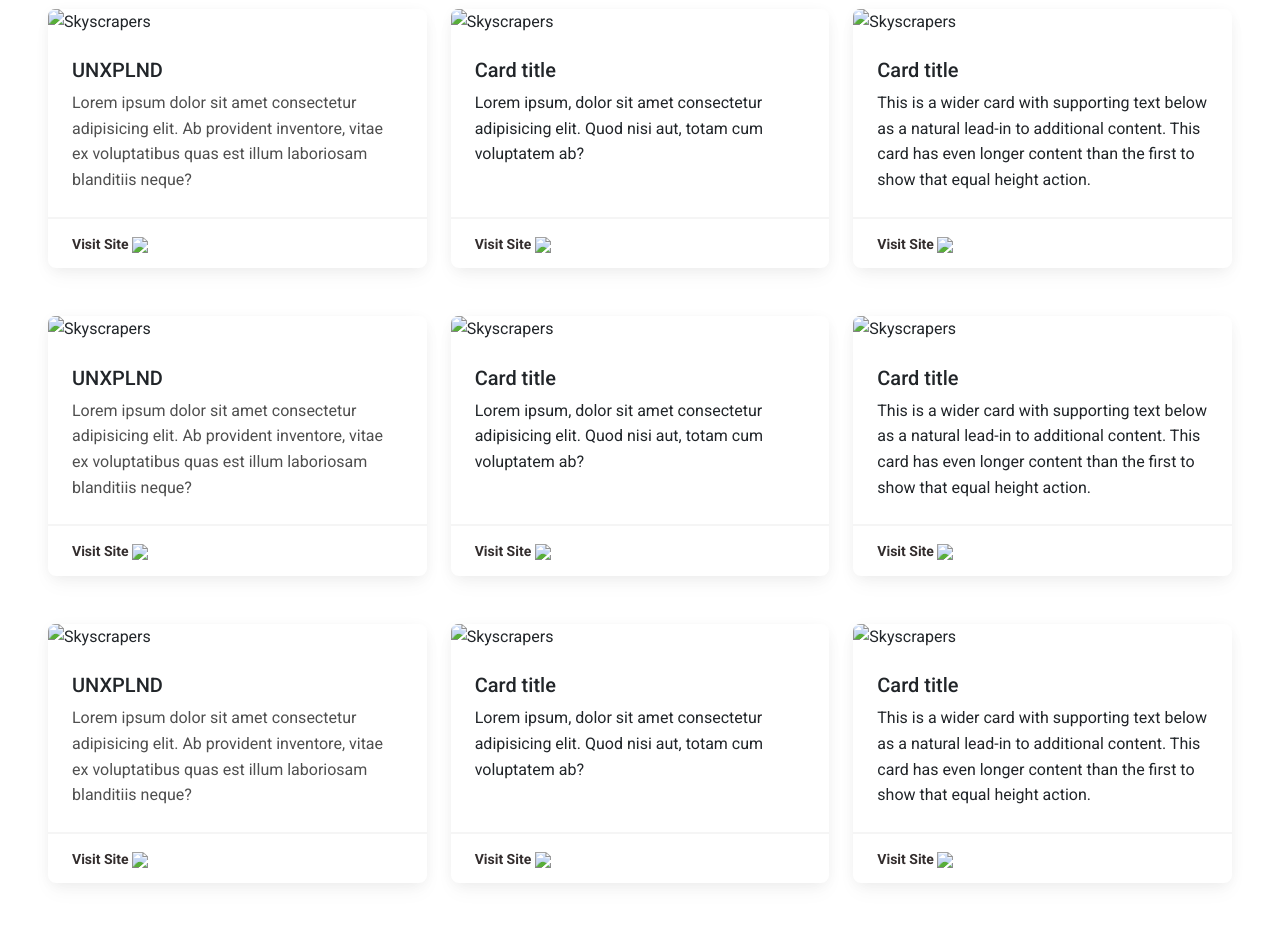
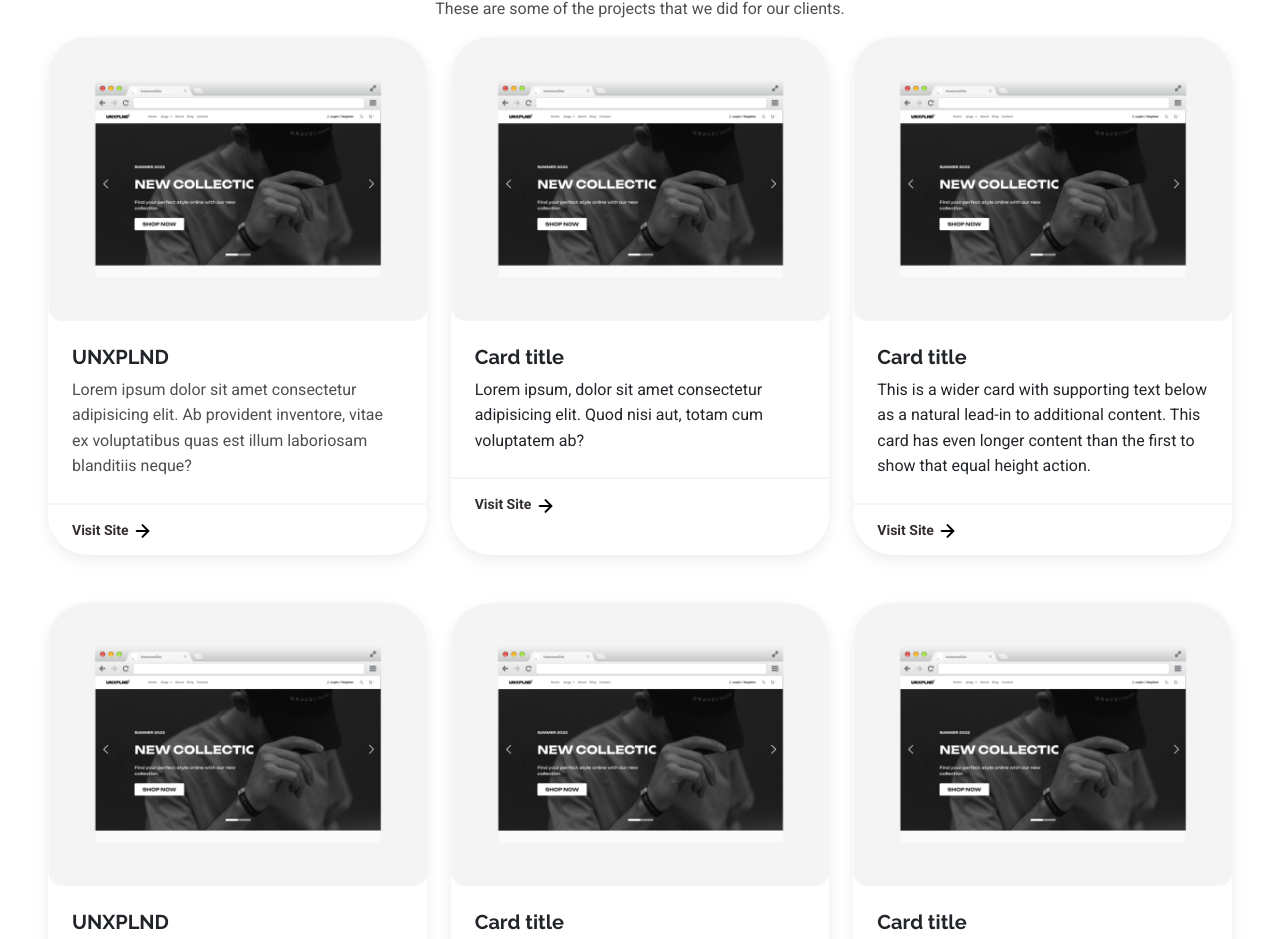
Before and after one commit to KemasLazuardi/KENBAI, a plain HTML site: page projects.html in a window 1280 px wide. Shown: the part 185-1124 px from the top of the page. Drawn offline with nearby package versions, Linux system fonts and the light colour scheme; the site is published under a folder, as on GitHub Pages, so addresses that start at the root find nothing.

Commit message:
Update projects.html

```diff
--- a/projects.html
+++ b/projects.html
@@ -16,8 +16,8 @@
     <link rel="preconnect" href="https://fonts.googleapis.com">
     <link rel="preconnect" href="https://fonts.gstatic.com" crossorigin>
     <link href="https://fonts.googleapis.com/css2?family=Raleway:wght@500;600;700&display=swap" rel="stylesheet">
-    <link rel="stylesheet" href="/css/style.css">
-    <link rel="shortcut icon" href="/assets/img/logo.png" type="image/x-icon">
+    <link rel="stylesheet" href="css/style.css">
+    <link rel="shortcut icon" href="assets/img/logo.png" type="image/x-icon">
     <title>KENBAI.</title>
     <script src="https://unpkg.com/feather-icons"></script>
 </head>
@@ -31,7 +31,7 @@
         <div class="container">
             <!-- Navbar brand -->
             <a class="navbar-brand me-2" href="index.html">
-                <img src="/assets/img/lgo-1.png" height="45" alt="KENBAI Logo" loading="lazy" style="margin-top: 0;" />
+                <img src="assets/img/lgo-1.png" height="45" alt="KENBAI Logo" loading="lazy" style="margin-top: 0;" />
             </a>
 
             <!-- Toggle button -->
@@ -92,7 +92,7 @@
                 <div class="row row-cols-1 row-cols-md-3 g-4">
                     <div class="col">
                         <div class="card h-100">
-                            <img src="/assets/img/modern-browser-mockup-1.png" class="card-img-top" alt="Skyscrapers" />
+                            <img src="assets/img/modern-browser-mockup-1.png" class="card-img-top" alt="Skyscrapers" />
                             <div class="card-body">
                                 <h5 class="card-title">UNXPLND</h5>
                                 <p class="card-text text-body">
@@ -103,13 +103,13 @@
                             </div>
                             <div class="card-footer">
                                 <small><a href="#" class="text-dark fw-bold">Visit Site <img
-                                            src="/assets/vector/arrow-right.svg"></a></small>
+                                            src="assets/vector/arrow-right.svg"></a></small>
                             </div>
                         </div>
                     </div>
                     <div class="col">
                         <div class="card h-100">
-                            <img src="/assets/img/modern-browser-mockup-1.png" class="card-img-top" alt="Skyscrapers" />
+                            <img src="assets/img/modern-browser-mockup-1.png" class="card-img-top" alt="Skyscrapers" />
                             <div class="card-body">
                                 <h5 class="card-title">Card title</h5>
                                 <p class="card-text">Lorem ipsum, dolor sit amet consectetur adipisicing elit. Quod nisi
@@ -117,13 +117,13 @@
                             </div>
                             <div class="card-footer">
                                 <small><a href="#" class="text-dark fw-bold">Visit Site <img
-                                            src="/assets/vector/arrow-right.svg"></a></small>
+                                            src="assets/vector/arrow-right.svg"></a></small>
                             </div>
                         </div>
                     </div>
                     <div class="col">
                         <div class="card h-100">
-                            <img src="/assets/img/modern-browser-mockup-1.png" class="card-img-top" alt="Skyscrapers" />
+                            <img src="assets/img/modern-browser-mockup-1.png" class="card-img-top" alt="Skyscrapers" />
                             <div class="card-body">
                                 <h5 class="card-title">Card title</h5>
                                 <p class="card-text">
@@ -134,7 +134,7 @@
                             </div>
                             <div class="card-footer">
                                 <small><a href="#" class="text-dark fw-bold">Visit Site <img
-                                            src="/assets/vector/arrow-right.svg"></a></small>
+                                            src="assets/vector/arrow-right.svg"></a></small>
                             </div>
                         </div>
                     </div>
@@ -144,7 +144,7 @@
                 <div class="row row-cols-1 row-cols-md-3 g-4">
                     <div class="col">
                         <div class="card h-100">
-                            <img src="/assets/img/modern-browser-mockup-1.png" class="card-img-top" alt="Skyscrapers" />
+                            <img src="assets/img/modern-browser-mockup-1.png" class="card-img-top" alt="Skyscrapers" />
                             <div class="card-body">
                                 <h5 class="card-title">UNXPLND</h5>
                                 <p class="card-text text-body">
@@ -155,13 +155,13 @@
                             </div>
                             <div class="card-footer">
                                 <small><a href="#" class="text-dark fw-bold">Visit Site <img
-                                            src="/assets/vector/arrow-right.svg"></a></small>
+                                            src="assets/vector/arrow-right.svg"></a></small>
                             </div>
                         </div>
                     </div>
                     <div class="col">
                         <div class="card h-100">
-                            <img src="/assets/img/modern-browser-mockup-1.png" class="card-img-top" alt="Skyscrapers" />
+                            <img src="assets/img/modern-browser-mockup-1.png" class="card-img-top" alt="Skyscrapers" />
                             <div class="card-body">
                                 <h5 class="card-title">Card title</h5>
                                 <p class="card-text">Lorem ipsum, dolor sit amet consectetur adipisicing elit. Quod nisi
@@ -169,13 +169,13 @@
                             </div>
                             <div class="card-footer">
                                 <small><a href="#" class="text-dark fw-bold">Visit Site <img
-                                            src="/assets/vector/arrow-right.svg"></a></small>
+                                            src="assets/vector/arrow-right.svg"></a></small>
                             </div>
                         </div>
                     </div>
                     <div class="col">
                         <div class="card h-100">
-                            <img src="/assets/img/modern-browser-mockup-1.png" class="card-img-top" alt="Skyscrapers" />
+                            <img src="assets/img/modern-browser-mockup-1.png" class="card-img-top" alt="Skyscrapers" />
                             <div class="card-body">
                                 <h5 class="card-title">Card title</h5>
                                 <p class="card-text">
@@ -186,7 +186,7 @@
                             </div>
                             <div class="card-footer">
                                 <small><a href="#" class="text-dark fw-bold">Visit Site <img
-                                            src="/assets/vector/arrow-right.svg"></a></small>
+                                            src="assets/vector/arrow-right.svg"></a></small>
                             </div>
                         </div>
                     </div>
@@ -196,7 +196,7 @@
                 <div class="row row-cols-1 row-cols-md-3 g-4">
                     <div class="col">
                         <div class="card h-100">
-                            <img src="/assets/img/modern-browser-mockup-1.png" class="card-img-top" alt="Skyscrapers" />
+                            <img src="assets/img/modern-browser-mockup-1.png" class="card-img-top" alt="Skyscrapers" />
                             <div class="card-body">
                                 <h5 class="card-title">UNXPLND</h5>
                                 <p class="card-text text-body">
@@ -207,13 +207,13 @@
                             </div>
                             <div class="card-footer">
                                 <small><a href="#" class="text-dark fw-bold">Visit Site <img
-                                            src="/assets/vector/arrow-right.svg"></a></small>
+                                            src="assets/vector/arrow-right.svg"></a></small>
                             </div>
                         </div>
                     </div>
                     <div class="col">
                         <div class="card h-100">
-                            <img src="/assets/img/modern-browser-mockup-1.png" class="card-img-top" alt="Skyscrapers" />
+                            <img src="assets/img/modern-browser-mockup-1.png" class="card-img-top" alt="Skyscrapers" />
                             <div class="card-body">
                                 <h5 class="card-title">Card title</h5>
                                 <p class="card-text">Lorem ipsum, dolor sit amet consectetur adipisicing elit. Quod nisi
@@ -221,13 +221,13 @@
                             </div>
                             <div class="card-footer">
                                 <small><a href="#" class="text-dark fw-bold">Visit Site <img
-                                            src="/assets/vector/arrow-right.svg"></a></small>
+                                            src="assets/vector/arrow-right.svg"></a></small>
                             </div>
                         </div>
                     </div>
                     <div class="col">
                         <div class="card h-100">
-                            <img src="/assets/img/modern-browser-mockup-1.png" class="card-img-top" alt="Skyscrapers" />
+                            <img src="assets/img/modern-browser-mockup-1.png" class="card-img-top" alt="Skyscrapers" />
                             <div class="card-body">
                                 <h5 class="card-title">Card title</h5>
                                 <p class="card-text">
@@ -238,7 +238,7 @@
                             </div>
                             <div class="card-footer">
                                 <small><a href="#" class="text-dark fw-bold">Visit Site <img
-                                            src="/assets/vector/arrow-right.svg"></a></small>
+                                            src="assets/vector/arrow-right.svg"></a></small>
                             </div>
                         </div>
                     </div>
@@ -260,7 +260,7 @@
                     <!-- Grid column -->
                     <div class="col-md-3 col-lg-4 col-xl-3 mx-auto mb-4">
                         <!-- Content -->
-                        <img class="text-uppercase fw-bold mb-4" src="/assets/img/lgo-1.png" height="55" alt="">
+                        <img class="text-uppercase fw-bold mb-4" src="assets/img/lgo-1.png" height="55" alt="">
                         <p>
                             KENBAI Studio is a Yogyakarta-based website maker that offers comprehensive services to
                             create visually stunning and user-friendly websites for businesses and individuals.
@@ -337,7 +337,7 @@
         feather.replace()
     </script>
     <!-- JS -->
-    <script src="/js/script.js"></script>
+    <script src="js/script.js"></script>
 
     <!-- Bootstrap js -->
     <script src="https://cdn.jsdelivr.net/npm/bootstrap@5.3.0-alpha2/dist/js/bootstrap.bundle.min.js"
```
